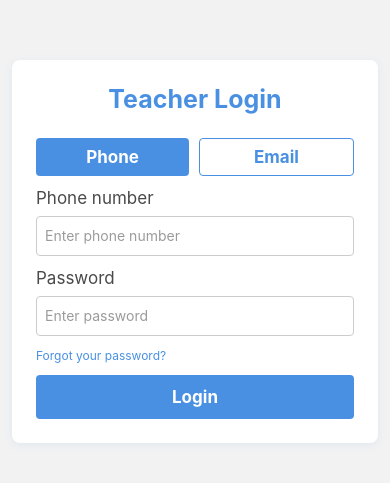
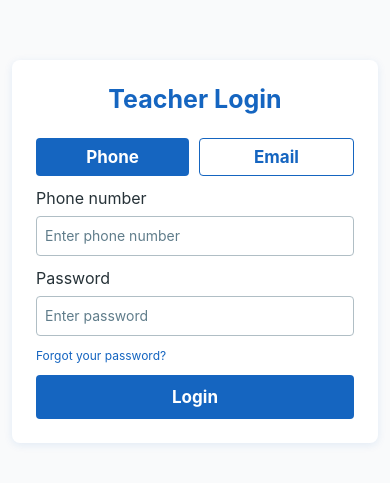
Before and after one commit to sparkbrains/SchoolManagement, a React Native app: screen /Login in a window 390 px wide. Shown: the part 171-654 px from the top of the page. Built offline with nearby package versions, Linux system fonts and the light colour scheme.

Commit message:
worked on styles

```diff
--- a/src/components/Input.tsx
+++ b/src/components/Input.tsx
@@ -6,7 +6,7 @@ import {
   KeyboardType,
   ViewStyle,
 } from 'react-native';
-import {borderRadius, colors, spacing} from '../styles/base';
+import {borderRadius, colors, spacing, utilityStyles} from '../styles/base';
 import StyledText from './Text';
 
 interface InputProps {
@@ -40,7 +40,7 @@ const Input: React.FC<InputProps> = ({
     <View style={[styles.container, customStyles]}>
       <StyledText text={label} fontSize={16} style={styles.label} />
       <TextInput
-        style={[styles.input, errorText && styles.inputError]}
+        style={[utilityStyles.input, errorText && styles.inputError]}
         value={value}
         onChangeText={onChangeText}
         placeholder={placeholder}
--- a/src/components/Text.tsx
+++ b/src/components/Text.tsx
@@ -9,7 +9,7 @@ interface Props extends TextProps {
 }
 
 const StyledText: React.FC<Props> = ({text, style, fontSize = 8}) => {
-  return <Text style={[style, {fontSize: getFontSize(fontSize)}]}>{text}</Text>;
+  return <Text style={[style, {fontSize: fontSize}]}>{text}</Text>;
 };
 
 const styles = StyleSheet.create({});
--- a/src/components/button.tsx
+++ b/src/components/button.tsx
@@ -7,7 +7,7 @@ import {
   GestureResponderEvent,
   ActivityIndicator,
 } from 'react-native';
-import {colors, spacing, borderRadius} from '../styles/base';
+import {colors, spacing, borderRadius, fontSize} from '../styles/base';
 import StyledText from './Text';
 
 interface ButtonProps {
@@ -44,7 +44,7 @@ const Button: React.FC<ButtonProps> = ({
       ) : (
         <StyledText
           text={title}
-          fontSize={16}
+          fontSize={fontSize.h3}
           style={[
             styles.text,
             filled ? styles.filledText : styles.outlineText,
--- a/src/components/text-button.tsx
+++ b/src/components/text-button.tsx
@@ -1,6 +1,6 @@
 import {StyleSheet, TouchableOpacity, ViewStyle} from 'react-native';
 import StyledText from './Text';
-import {colors, spacing} from '../styles/base';
+import {colors, fontSize, spacing} from '../styles/base';
 
 type Props = {
   text: string;
@@ -11,7 +11,7 @@ type Props = {
 const TextButton: React.FC<Props> = ({text, onPress, customStyles}) => {
   return (
     <TouchableOpacity style={[customStyles]} onPress={onPress}>
-      <StyledText text={text} fontSize={12} style={{color: colors.primary}} />
+      <StyledText text={text} fontSize={fontSize.h5} style={{color: colors.primary}} />
     </TouchableOpacity>
   );
 };
--- a/src/screens/ForgotPassword.tsx
+++ b/src/screens/ForgotPassword.tsx
@@ -9,7 +9,13 @@ import {
 } from 'react-native';
 import {ForgotPasswordScreenProps} from '../types/screen-props';
 import Input from '../components/Input';
-import {spacing, colors, borderRadius, boxShadow} from '../styles/base';
+import {
+  spacing,
+  colors,
+  borderRadius,
+  boxShadow,
+  fontSize,
+} from '../styles/base';
 import {getKeyboardBehaviour, showToast} from '../helpers/common-functions';
 import StyledText from '../components/Text';
 import Button from '../components/button';
@@ -218,7 +224,7 @@ const ForgotPasswordScreen: React.FC<ForgotPasswordScreenProps> = ({
           pointerEvents={isLoading ? 'none' : 'auto'}>
           <StyledText
             text="Forgot Password"
-            fontSize={24}
+            fontSize={fontSize.header}
             style={styles.title}
           />
 
@@ -297,7 +303,7 @@ const ForgotPasswordScreen: React.FC<ForgotPasswordScreenProps> = ({
           {errors?.non_field_errors && (
             <StyledText
               text={errors?.non_field_errors}
-              fontSize={12}
+              fontSize={fontSize.h5}
               style={styles.errorText}
             />
           )}
@@ -318,7 +324,7 @@ const ForgotPasswordScreen: React.FC<ForgotPasswordScreenProps> = ({
               {seconds > 0 ? (
                 <StyledText
                   text={`Resend OTP in ${formatTime(seconds)}`}
-                  fontSize={12}
+                  fontSize={fontSize.h5}
                   style={styles.resendOtp}
                 />
               ) : (
@@ -357,7 +363,7 @@ const ForgotPasswordScreen: React.FC<ForgotPasswordScreenProps> = ({
               {errors?.non_field_errors && (
                 <StyledText
                   text={errors?.non_field_errors}
-                  fontSize={12}
+                  fontSize={fontSize.h5}
                   style={styles.errorText}
                 />
               )}
@@ -424,7 +430,6 @@ const styles = StyleSheet.create({
   },
   errorText: {
     color: colors.error,
-    fontSize: 14,
     marginVertical: spacing.small,
     textAlign: 'center',
   },
--- a/src/screens/HomeScreen.tsx
+++ b/src/screens/HomeScreen.tsx
@@ -4,6 +4,7 @@ import {View, StyleSheet, ScrollView} from 'react-native';
 import {HomeScreenProps} from '../types/screen-props';
 import StyledText from '../components/Text'; // Make sure to import the StyledText component
 import Button from '../components/button';
+import {fontSize} from '../styles/base';
 
 const HomeScreen: React.FC<HomeScreenProps> = ({navigation}) => {
   const handleLogout = async () => {
@@ -16,47 +17,47 @@ const HomeScreen: React.FC<HomeScreenProps> = ({navigation}) => {
       <View style={styles.header}>
         <StyledText
           text="Welcome, Teacher!"
-          fontSize={24}
+          fontSize={fontSize.header}
           style={styles.welcomeText}
         />
       </View>
       <View style={styles.section}>
         <StyledText
           text="Upcoming Classes"
-          fontSize={20}
+          fontSize={fontSize.h1}
           style={styles.sectionTitle}
         />
         <View style={styles.card}>
           <StyledText
             text="Math - Class 10"
-            fontSize={16}
+            fontSize={fontSize.h3}
             style={styles.cardTitle}
           />
           <StyledText
             text="Date: 2025-04-05"
-            fontSize={14}
+            fontSize={fontSize.h4}
             style={styles.cardText}
           />
           <StyledText
             text="Time: 10:00 AM - 11:00 AM"
-            fontSize={14}
+            fontSize={fontSize.h4}
             style={styles.cardText}
           />
         </View>
         <View style={styles.card}>
           <StyledText
             text="Science - Class 9"
-            fontSize={16}
+            fontSize={fontSize.h3}
             style={styles.cardTitle}
           />
           <StyledText
             text="Date: 2025-04-06"
-            fontSize={14}
+            fontSize={fontSize.h4}
             style={styles.cardText}
           />
           <StyledText
             text="Time: 12:00 PM - 01:00 PM"
-            fontSize={14}
+            fontSize={fontSize.h4}
             style={styles.cardText}
           />
         </View>
@@ -64,30 +65,30 @@ const HomeScreen: React.FC<HomeScreenProps> = ({navigation}) => {
       <View style={styles.section}>
         <StyledText
           text="Announcements"
-          fontSize={20}
+          fontSize={fontSize.h1}
           style={styles.sectionTitle}
         />
         <View style={styles.card}>
           <StyledText
             text="School Annual Day"
-            fontSize={16}
+            fontSize={fontSize.h3}
             style={styles.cardTitle}
           />
           <StyledText
             text="Join us for the annual day celebration on 2025-04-20."
-            fontSize={14}
+            fontSize={fontSize.h4}
             style={styles.cardText}
           />
         </View>
         <View style={styles.card}>
           <StyledText
             text="New Exam Schedule"
-            fontSize={16}
+            fontSize={fontSize.h3}
             style={styles.cardTitle}
           />
           <StyledText
             text="The new exam schedule for Class 10 has been released."
-            fontSize={14}
+            fontSize={fontSize.h4}
             style={styles.cardText}
           />
         </View>
@@ -107,7 +108,6 @@ const styles = StyleSheet.create({
     marginBottom: 20,
   },
   welcomeText: {
-    fontSize: 24,
     fontWeight: 'bold',
     textAlign: 'center',
     color: '#343a40',
@@ -116,7 +116,6 @@ const styles = StyleSheet.create({
     marginBottom: 20,
   },
   sectionTitle: {
-    fontSize: 20,
     fontWeight: 'bold',
     marginBottom: 10,
     color: '#495057',
@@ -133,13 +132,11 @@ const styles = StyleSheet.create({
     elevation: 3,
   },
   cardTitle: {
-    fontSize: 16,
     fontWeight: 'bold',
     marginBottom: 5,
     color: '#212529',
   },
   cardText: {
-    fontSize: 14,
     color: '#6c757d',
   },
 });
--- a/src/screens/LoginScreen.tsx
+++ b/src/screens/LoginScreen.tsx
@@ -4,7 +4,14 @@ import * as React from 'react';
 import {View, StyleSheet, ScrollView, KeyboardAvoidingView} from 'react-native';
 import {LoginScreenProps} from '../types/screen-props';
 import Input from '../components/Input';
-import {spacing, colors, borderRadius, boxShadow} from '../styles/base';
+import {
+  spacing,
+  colors,
+  borderRadius,
+  boxShadow,
+  utilityStyles,
+  fontSize,
+} from '../styles/base';
 import {getKeyboardBehaviour} from '../helpers/common-functions';
 import StyledText from '../components/Text';
 import Button from '../components/button';
@@ -110,12 +117,16 @@ const LoginScreen: React.FC<LoginScreenProps> = ({navigation}) => {
       behavior={getKeyboardBehaviour()}
       style={styles.keyboardAvoidingView}>
       <ScrollView
-        contentContainerStyle={styles.container}
+        contentContainerStyle={[utilityStyles.container, styles.container]}
         keyboardShouldPersistTaps="handled">
         <View
           style={styles.innerContainer}
           pointerEvents={isLoading ? 'none' : 'auto'}>
-          <StyledText text="Teacher Login" fontSize={24} style={styles.title} />
+          <StyledText
+            text="Teacher Login"
+            fontSize={fontSize.header}
+            style={styles.title}
+          />
           <View style={styles.toggleContainer}>
             <View style={styles.buttonContainer}>
               <Button
@@ -196,10 +207,7 @@ const styles = StyleSheet.create({
     flex: 1,
   },
   container: {
-    flexGrow: 1,
     justifyContent: 'center',
-    padding: spacing.medium,
-    backgroundColor: colors.background,
   },
   innerContainer: {
     backgroundColor: colors.white,
@@ -229,7 +237,6 @@ const styles = StyleSheet.create({
   },
   errorText: {
     color: colors.error,
-    fontSize: 14,
     marginVertical: spacing.small,
     textAlign: 'center',
   },
--- a/src/styles/base.ts
+++ b/src/styles/base.ts
@@ -1,17 +1,18 @@
 import {StyleSheet} from 'react-native';
+import {getFontSize} from '../helpers/font';
 
 const colors = {
-  primary: '#4A90E2',
-  secondary: '#50E3C2',
-  accent: '#F5A623',
-  background: '#F2F2F2',
-  textPrimary: '#4A4A4A',
-  textSecondary: '#9B9B9B',
-  error: '#D0021B',
-  success: '#7ED321',
-  warning: '#F8E71C',
-  border: '#ccc',
-  white: '#fff',
+  primary: '#1565C0',
+  secondary: '#2E7D32',
+  accent: '#FFA726',
+  background: '#F9FAFB',
+  textPrimary: '#263238',
+  textSecondary: '#607D8B',
+  error: '#D32F2F',
+  success: '#388E3C',
+  warning: '#FBC02D',
+  border: '#B0BEC5',
+  white: '#FFFFFF',
 };
 
 const spacing = {
@@ -36,56 +37,47 @@ const borderRadius = {
   full: 9999, // for fully rounded corners
 };
 
-const styles = StyleSheet.create({
+const fontSize = {
+  header: getFontSize(24),
+  h1: getFontSize(20),
+  h2: getFontSize(18),
+  h3: getFontSize(16),
+  h4: getFontSize(14),
+  h5: getFontSize(12),
+  h6: getFontSize(10),
+  smallText: getFontSize(8),
+};
+
+const utilityStyles = StyleSheet.create({
   container: {
     flex: 1,
     backgroundColor: colors.background,
     padding: spacing.medium,
   },
   header: {
-    fontSize: 24,
     fontWeight: 'bold',
     color: colors.primary,
     marginBottom: spacing.large,
   },
-  text: {
-    fontSize: 16,
+  input: {
+    height: 40,
+    borderColor: colors.border,
+    borderWidth: 1,
+    borderRadius: borderRadius.small,
+    paddingHorizontal: spacing.small,
     color: colors.textPrimary,
-    marginBottom: spacing.small,
-  },
-  button: {
-    backgroundColor: colors.primary,
-    padding: spacing.medium,
-    borderRadius: 4,
-    alignItems: 'center',
-  },
-  buttonText: {
-    color: '#FFFFFF',
-    fontSize: 16,
-    fontWeight: 'bold',
-  },
-  input: {
-    borderWidth: 1,
-    borderColor: colors.textSecondary,
-    padding: spacing.small,
-    marginBottom: spacing.medium,
-    borderRadius: 4,
   },
   errorText: {
     color: colors.error,
-    fontSize: 14,
-    marginTop: spacing.small,
   },
   successText: {
     color: colors.success,
-    fontSize: 14,
     marginTop: spacing.small,
   },
   warningText: {
     color: colors.warning,
-    fontSize: 14,
     marginTop: spacing.small,
   },
 });
 
-export {colors, spacing, styles, borderRadius, boxShadow};
+export {colors, spacing, utilityStyles, borderRadius, boxShadow, fontSize};
```
